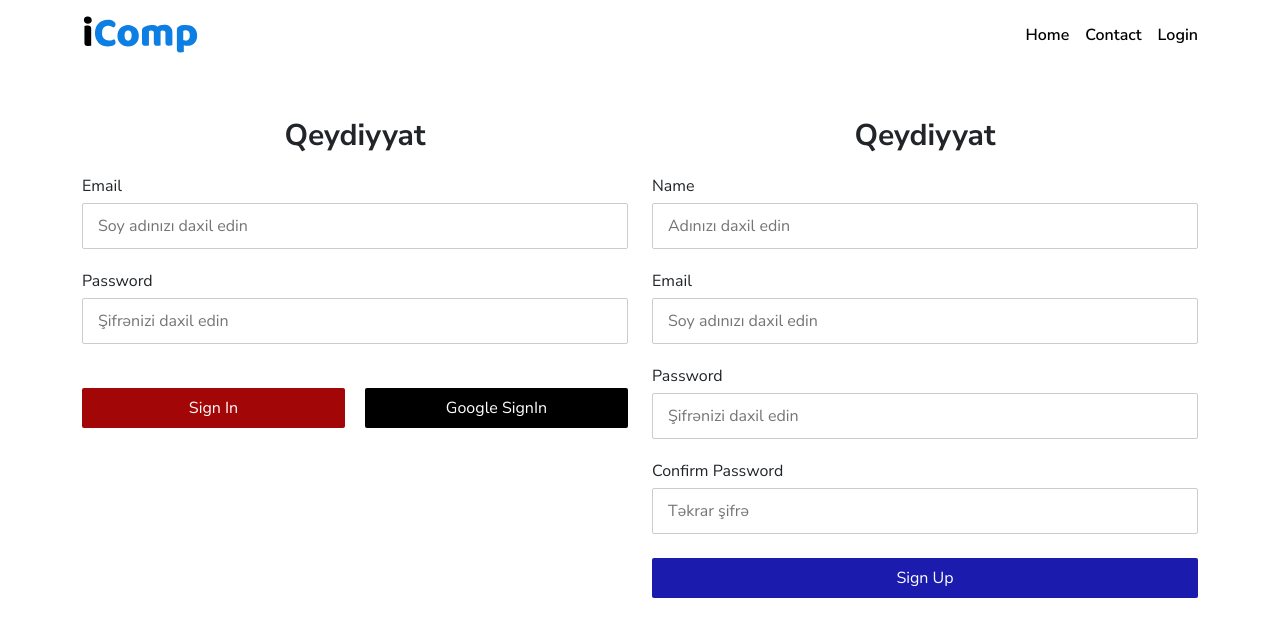
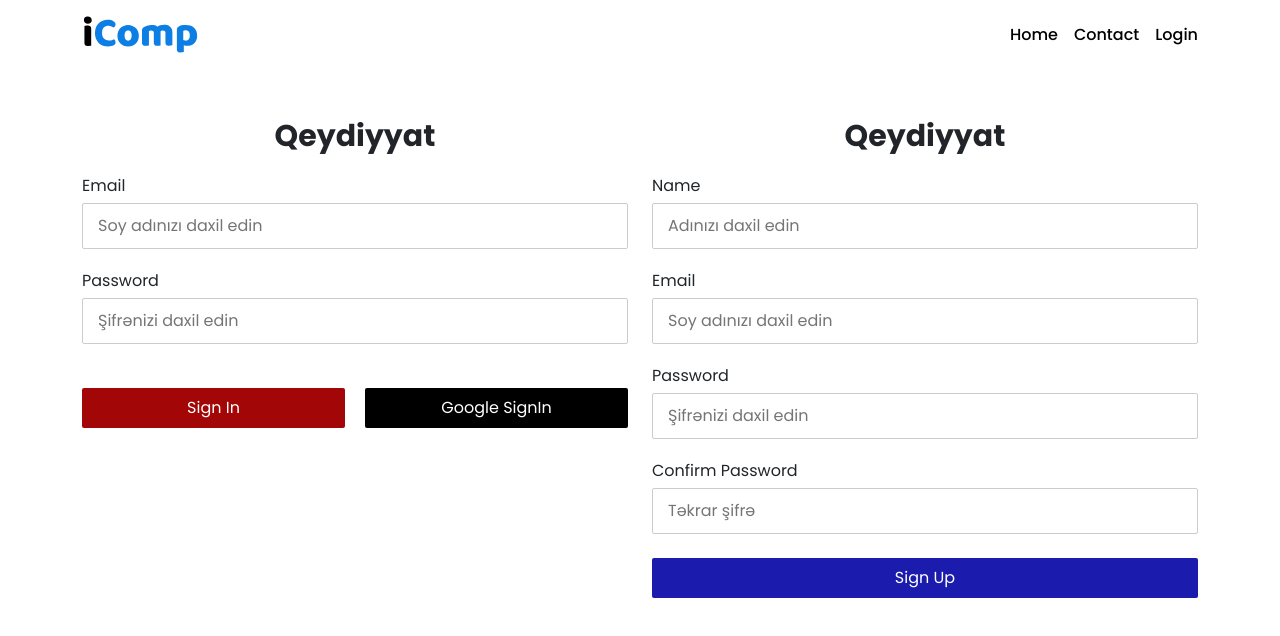
Before and after one commit to mahmudovarahide/E-Commerce, a React (Create React App) app in the folder commerce-app/: page /auth in a window 1280 px wide. Shown: the top 636 px of the page. Built offline with nearby package versions, Linux system fonts and the light colour scheme; no server answers; the database is empty.

Commit message:
single-product page:id

```diff
--- a/commerce-app/package.json
+++ b/commerce-app/package.json
@@ -6,8 +6,10 @@
     "@testing-library/jest-dom": "^5.16.5",
     "@testing-library/react": "^13.4.0",
     "@testing-library/user-event": "^13.5.0",
+    "bootstrap": "^5.2.3",
     "firebase": "^9.19.1",
     "react": "^18.2.0",
+    "react-bootstrap": "^2.7.4",
     "react-calendar": "^4.2.1",
     "react-dnd": "^16.0.1",
     "react-dom": "^18.2.0",
--- a/commerce-app/src/components/product-card/product-card.components.jsx
+++ b/commerce-app/src/components/product-card/product-card.components.jsx
@@ -3,7 +3,7 @@
 import { CardContext } from "../../context/card.context";
 
 const ProductCard = ({ products }) => {
-  const { name, price, imageUrl } = products;
+  const {name, price, imageUrl } = products;
 
   const {addItemCart} = useContext(CardContext);
   const addProductToCard = () => addItemCart(products);
--- a/commerce-app/src/pages/products/prodcuts.jsx
+++ b/commerce-app/src/pages/products/prodcuts.jsx
@@ -1,26 +1,39 @@
-import React, { Fragment, useContext } from "react";
+import React, { useContext, useState } from "react";
 import { CategoriesContext } from "../../context/categories.context";
+import { Tab, Nav } from "react-bootstrap";
 import ProductCard from "../../components/product-card/product-card.components";
 
 const Products = () => {
+  const [activeTab, setActiveTab] = useState(0);
   const { categoriesMap } = useContext(CategoriesContext);
   return (
-    <Fragment>
-      {Object.keys(categoriesMap).map((title) => (
-        <Fragment key={title}>
     <section className="my-4 products">
       <div className="container">
-              <h3 className="heading fw-bold">{title}</h3>
+        <Tab.Container activeKey={activeTab}>
+          <Nav variant="tabs">
+            {Object.keys(categoriesMap).map((title, index) => (
+              <Nav.Item key={index}>
+                <Nav.Link eventKey={index} onClick={() => setActiveTab(index)}>
+                  {title}
+                </Nav.Link>
+              </Nav.Item>
+            ))}
+          </Nav>
+          <Tab.Content>
+            {Object.keys(categoriesMap).map((title, index) => (
+              <Tab.Pane key={index} eventKey={index}>
+                <h3 className="heading fw-bold mt-4">{title}</h3>
                 <div className="row">
                   {categoriesMap[title].map((product) => (
                     <ProductCard key={product.id} products={product} />
                   ))}
                 </div>
+              </Tab.Pane>
+            ))}
+          </Tab.Content>
+        </Tab.Container>
       </div>
     </section>
-        </Fragment>
-      ))}
-    </Fragment>
   );
 };
 
--- a/commerce-app/src/style/style.css
+++ b/commerce-app/src/style/style.css
@@ -1,3 +1,4 @@
+@import url("https://fonts.googleapis.com/css2?family=Poppins:ital,wght@0,100;0,200;0,300;0,400;0,500;0,600;0,700;0,800;0,900;1,100;1,200;1,300;1,400;1,500;1,600;1,700;1,800;1,900&display=swap");
 @import url("https://fonts.googleapis.com/css2?family=Nunito+Sans:ital,wght@0,200;0,300;0,400;0,600;0,700;0,800;0,900;1,200;1,300;1,400;1,600;1,700;1,800;1,900&display=swap");
 * {
   margin: 0;
@@ -13,12 +14,16 @@
   text-decoration: none;
 }
 
+body {
+  font-family: "Poppins", sans-serif;
+}
+
 header .img-box {
   width: 150px;
 }
 header .nav-items .nav-item {
   color: #000 !important;
-  font-weight: 600;
+  font-weight: 500;
 }
 
 .categories .category h1 {
@@ -234,6 +239,10 @@
   width: 100%;
   height: 100%;
 }
+.checkout-item-container .name {
+  font-size: 16px;
+  white-space: nowrap;
+}
 .checkout-item-container .name,
 .checkout-item-container .quantity,
 .checkout-item-container .price {
--- a/commerce-app/src/style/style.scss
+++ b/commerce-app/src/style/style.scss
@@ -1,7 +1,11 @@
+@import url('https://fonts.googleapis.com/css2?family=Poppins:ital,wght@0,100;0,200;0,300;0,400;0,500;0,600;0,700;0,800;0,900;1,100;1,200;1,300;1,400;1,500;1,600;1,700;1,800;1,900&display=swap');
 @import '_reset.scss';
 @import '_variable.scss';
 @import '_mixin.scss';
 
+body{
+  font-family: 'Poppins', sans-serif;
+}
 
 header{
     .img-box{
@@ -10,7 +14,7 @@
     .nav-items{
         .nav-item{
             color: $--dark !important;
-            font-weight: 600;
+            font-weight: 500;
         }
     }
 }
@@ -231,6 +235,10 @@
         height: 100%;
       }
     }
+    .name{
+      font-size: 16px;
+      white-space: nowrap;
+    }
     .name,
     .quantity,
     .price {
```
Also changed, not shown: 2 other files (tests, documents, lock files or other folders). Lines whose indentation alone changed are shown as unchanged.
